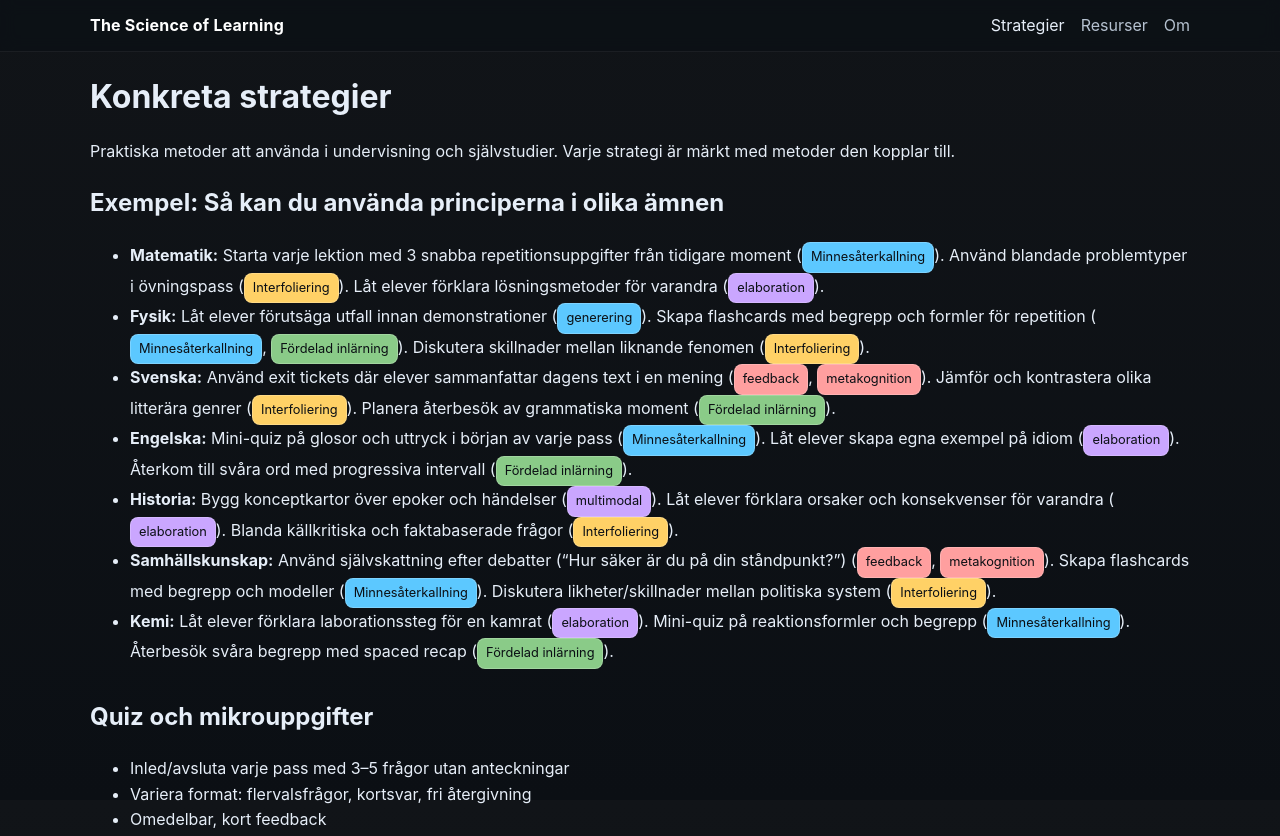
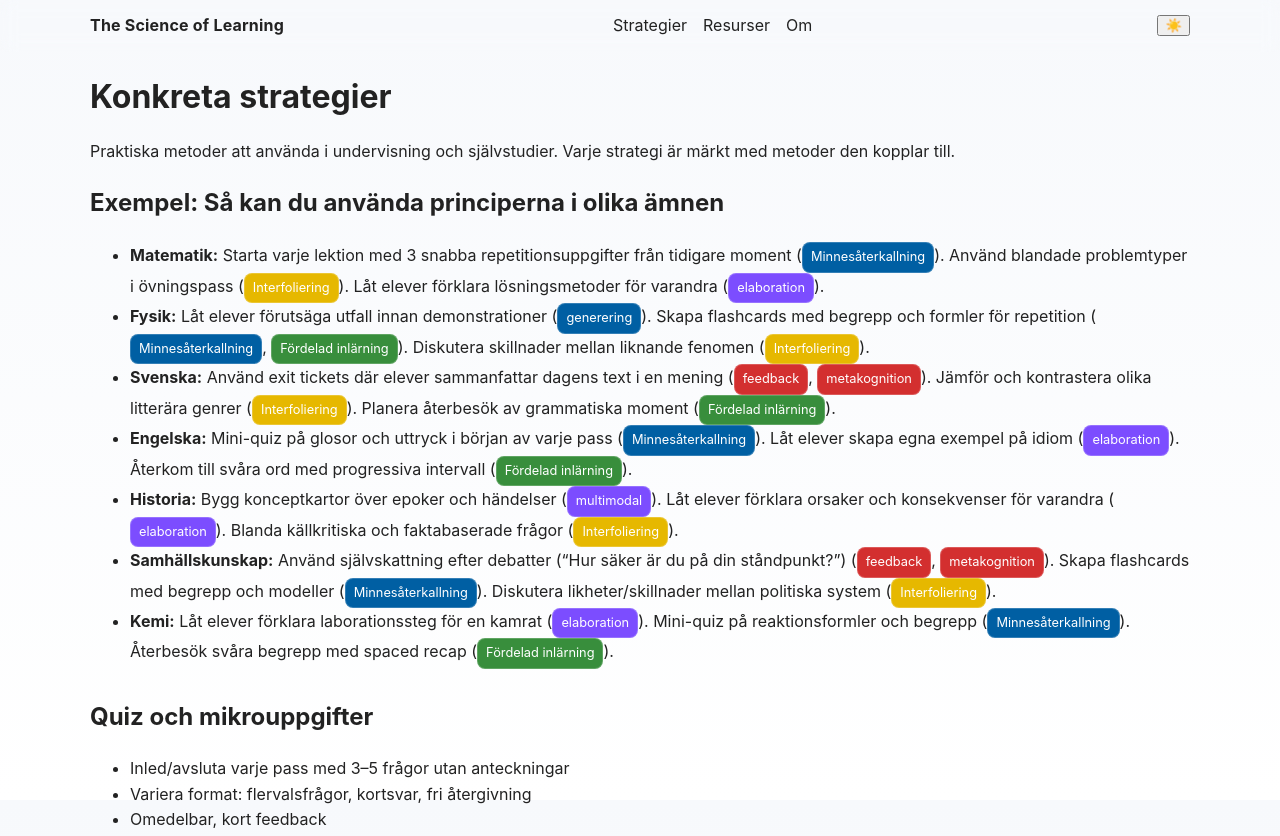
Before and after one commit to paul-pauliskolan/tsol, a plain HTML site: page strategier.html in a window 1280 px wide. Shown: the top 836 px of the page. Drawn offline with Linux system fonts and the light colour scheme.

Commit message:
feat: add dark/light mode toggle functionality and update theme styles

```diff
--- a/assets/css/styles.css
+++ b/assets/css/styles.css
@@ -6,6 +6,19 @@
   --muted: #b6c2d0;
   --brand: #5cc8ff;
   --brand-2: #8acb88;
+  --accent: #ffd166;
+}
+body {
+  transition: background 0.3s, color 0.3s;
+}
+
+:root[data-theme="light"] {
+  --bg: #f7f9fc;
+  --card: #fff;
+  --text: #222;
+  --muted: #555;
+  --brand: #0077cc;
+  --brand-2: #4caf50;
   --accent: #ffd166;
 }
 * {
@@ -21,7 +34,7 @@ body {
     Arial, "Apple Color Emoji", "Segoe UI Emoji";
   line-height: 1.6;
   color: var(--text);
-  background: linear-gradient(180deg, #111418 0%, #0b0f14 100%);
+  background: linear-gradient(180deg, var(--bg) 0%, var(--card) 100%);
 }
 
 .container {
@@ -48,8 +61,8 @@ body {
   top: 0;
   z-index: 20;
   backdrop-filter: blur(8px);
-  background: rgba(11, 15, 20, 0.6);
-  border-bottom: 1px solid rgba(255, 255, 255, 0.06);
+  /*  background: rgba(11, 15, 20, 0.65); */
+  border-bottom: 1px solid rgba(255, 255, 255, 0.09);
 }
 .header-inner {
   display: flex;
@@ -58,7 +71,7 @@ body {
   padding: 0.8rem 0;
 }
 .brand {
-  color: #fff;
+  color: var(--text);
   font-weight: 700;
   text-decoration: none;
   letter-spacing: 0.2px;
@@ -73,6 +86,10 @@ body {
 .nav a {
   color: var(--muted);
   text-decoration: none;
+}
+
+:root[data-theme="light"] .nav a {
+  color: var(--text);
 }
 .nav a[aria-current="page"],
 .nav a:hover {
@@ -184,7 +201,7 @@ section {
   padding: 0.25rem 0.5rem;
   border-radius: 0.5rem;
   text-decoration: none;
-  color: #0b0f14;
+  color: #fff;
   background: var(--brand);
   border: 1px solid rgba(255, 255, 255, 0.2);
 }
@@ -192,25 +209,25 @@ section {
   filter: brightness(1.05);
 }
 .badge.spacing {
-  background: #8acb88;
+  background: #388e3c;
 }
 .badge.interleaving {
-  background: #ffd166;
+  background: #e6b800;
 }
 .badge.retrieval {
-  background: #5cc8ff;
+  background: #005fa3;
 }
 .badge.multimodal {
-  background: #caa6ff;
+  background: #7c4dff;
 }
 .badge.feedback {
-  background: #ff9f9f;
+  background: #d32f2f;
 }
 
 /* Footer */
 .site-footer {
   border-top: 1px solid rgba(255, 255, 255, 0.06);
-  background: rgba(11, 15, 20, 0.6);
+  /*   background: rgba(11, 15, 20, 0.6); */
 }
 .footer-inner {
   padding: 1rem 0;
--- a/assets/js/main.js
+++ b/assets/js/main.js
@@ -9,4 +9,30 @@
       btn.setAttribute("aria-expanded", String(open));
     });
   }
+  // Dark/Light mode toggle
+  const themeToggle = document.getElementById("theme-toggle");
+  const root = document.documentElement;
+  function setTheme(theme) {
+    root.setAttribute("data-theme", theme);
+    localStorage.setItem("theme", theme);
+    if (themeToggle) themeToggle.textContent = theme === "light" ? "☀️" : "🌙";
+  }
+  // Initial theme
+  const savedTheme = localStorage.getItem("theme");
+  if (savedTheme) {
+    setTheme(savedTheme);
+  } else {
+    // System preference
+    const prefersLight = window.matchMedia(
+      "(prefers-color-scheme: light)"
+    ).matches;
+    setTheme(prefersLight ? "light" : "dark");
+  }
+  if (themeToggle) {
+    themeToggle.addEventListener("click", function () {
+      const current =
+        root.getAttribute("data-theme") === "light" ? "dark" : "light";
+      setTheme(current);
+    });
+  }
 })();
--- a/strategier.html
+++ b/strategier.html
@@ -22,6 +22,7 @@
                     <li><a href="om.html">Om</a></li>
                 </ul>
             </nav>
+            <button id="theme-toggle" aria-label="Växla mörkt/ljust läge" style="margin-left:1rem;">🌙 / ☀️</button>
         </div>
     </header>
 
```
Also changed, not shown: index.html (+1 -0 lines), om.html (+1 -0 lines), resurser.html (+1 -0 lines).
